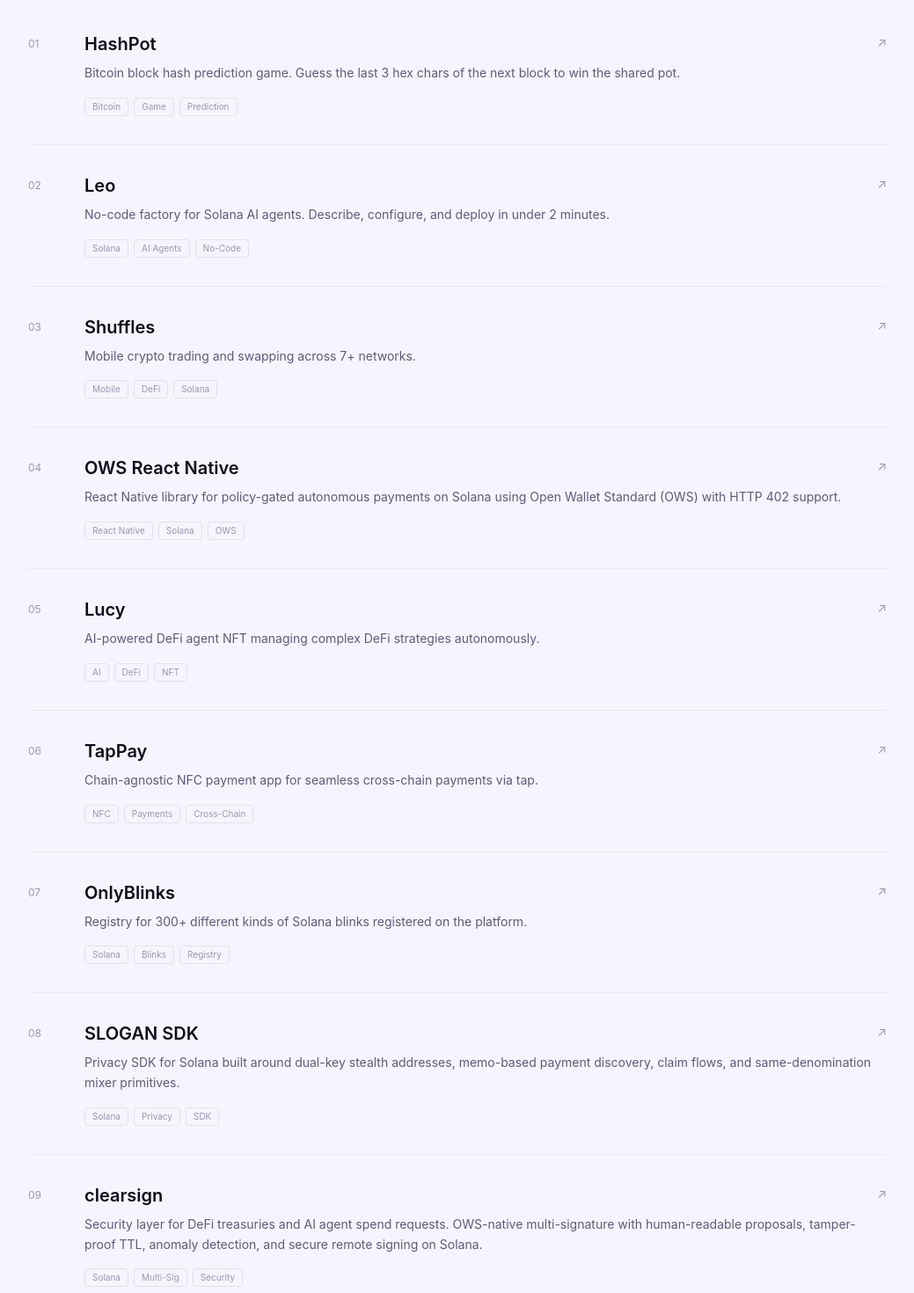
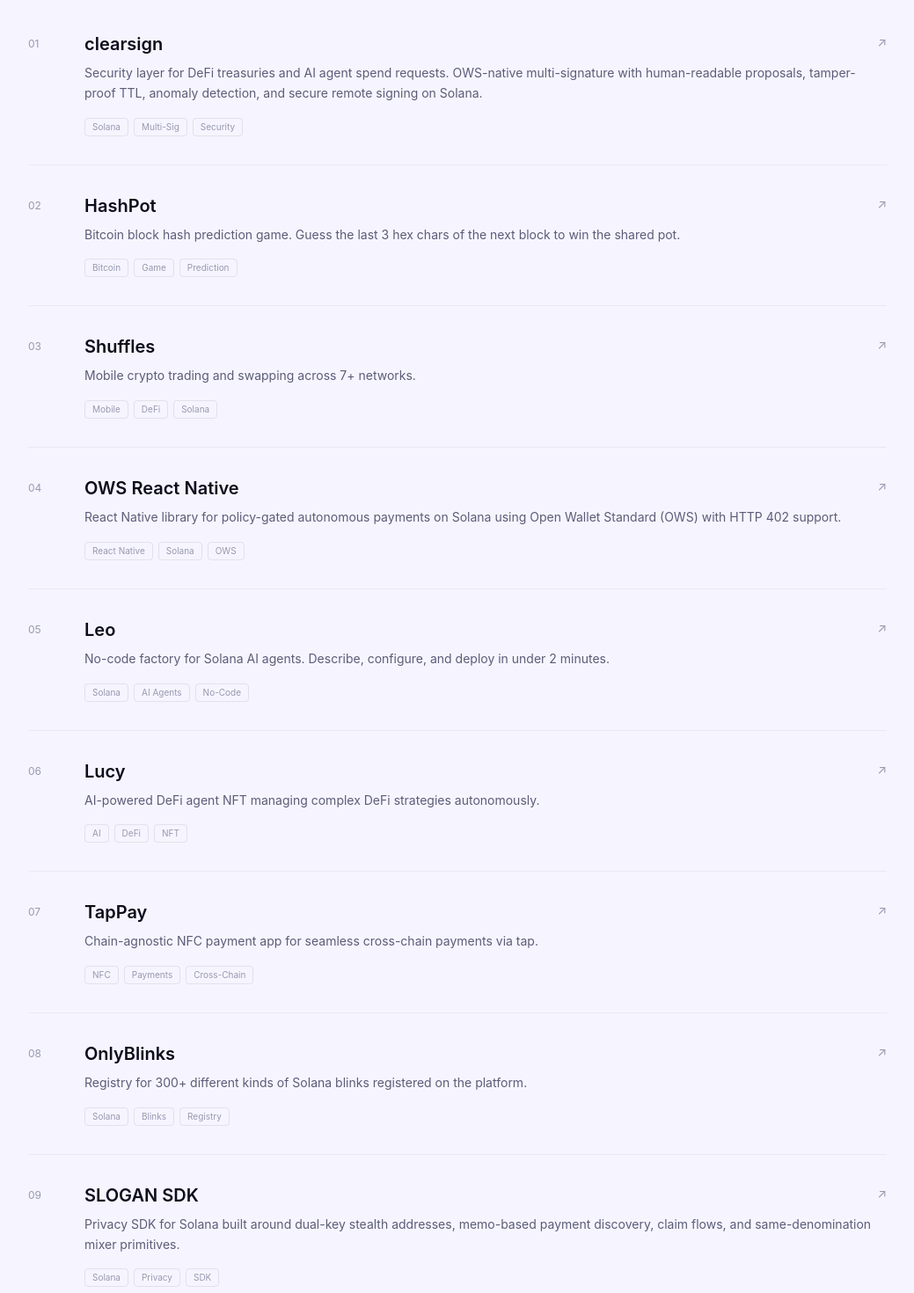
Before and after one commit to rkmonarch/portfolio, a Next.js app: page /projects in a window 1280 px wide. Shown: the part 300-1770 px from the top of the page at 88% size, without its empty margins (120-1159 px from the left). Built offline with nearby package versions, Linux system fonts and the light colour scheme.

Commit message:
chore: projects

```diff
--- a/src/app/projects/page.tsx
+++ b/src/app/projects/page.tsx
@@ -10,16 +10,16 @@ interface Project {
 
 const projects: Project[] = [
   {
+    title: "clearsign",
+    link: "https://clearsign.fun",
+    desc: "Security layer for DeFi treasuries and AI agent spend requests. OWS-native multi-signature with human-readable proposals, tamper-proof TTL, anomaly detection, and secure remote signing on Solana.",
+    tags: ["Solana", "Multi-Sig", "Security"],
+  },
+  {
     title: "HashPot",
     link: "https://hashpot.fun",
     desc: "Bitcoin block hash prediction game. Guess the last 3 hex chars of the next block to win the shared pot.",
     tags: ["Bitcoin", "Game", "Prediction"],
-  },
-  {
-    title: "Leo",
-    link: "https://leo-lemon.vercel.app",
-    desc: "No-code factory for Solana AI agents. Describe, configure, and deploy in under 2 minutes.",
-    tags: ["Solana", "AI Agents", "No-Code"],
   },
   {
     title: "Shuffles",
@@ -33,6 +33,13 @@ const projects: Project[] = [
     desc: "React Native library for policy-gated autonomous payments on Solana using Open Wallet Standard (OWS) with HTTP 402 support.",
     tags: ["React Native", "Solana", "OWS"],
   },
+  {
+    title: "Leo",
+    link: "https://leo-lemon.vercel.app",
+    desc: "No-code factory for Solana AI agents. Describe, configure, and deploy in under 2 minutes.",
+    tags: ["Solana", "AI Agents", "No-Code"],
+  },
+
   {
     title: "Lucy",
     link: "https://ethglobal.com/showcase/lucy-bi61z",
@@ -56,12 +63,6 @@ const projects: Project[] = [
     link: "https://www.npmjs.com/package/@rkmonarch/slogan",
     desc: "Privacy SDK for Solana built around dual-key stealth addresses, memo-based payment discovery, claim flows, and same-denomination mixer primitives.",
     tags: ["Solana", "Privacy", "SDK"],
-  },
-  {
-    title: "clearsign",
-    link: "https://www.npmjs.com/package/clearsign",
-    desc: "Security layer for DeFi treasuries and AI agent spend requests. OWS-native multi-signature with human-readable proposals, tamper-proof TTL, anomaly detection, and secure remote signing on Solana.",
-    tags: ["Solana", "Multi-Sig", "Security"],
   },
   {
     title: "blinks-mobile-sdk",
```
